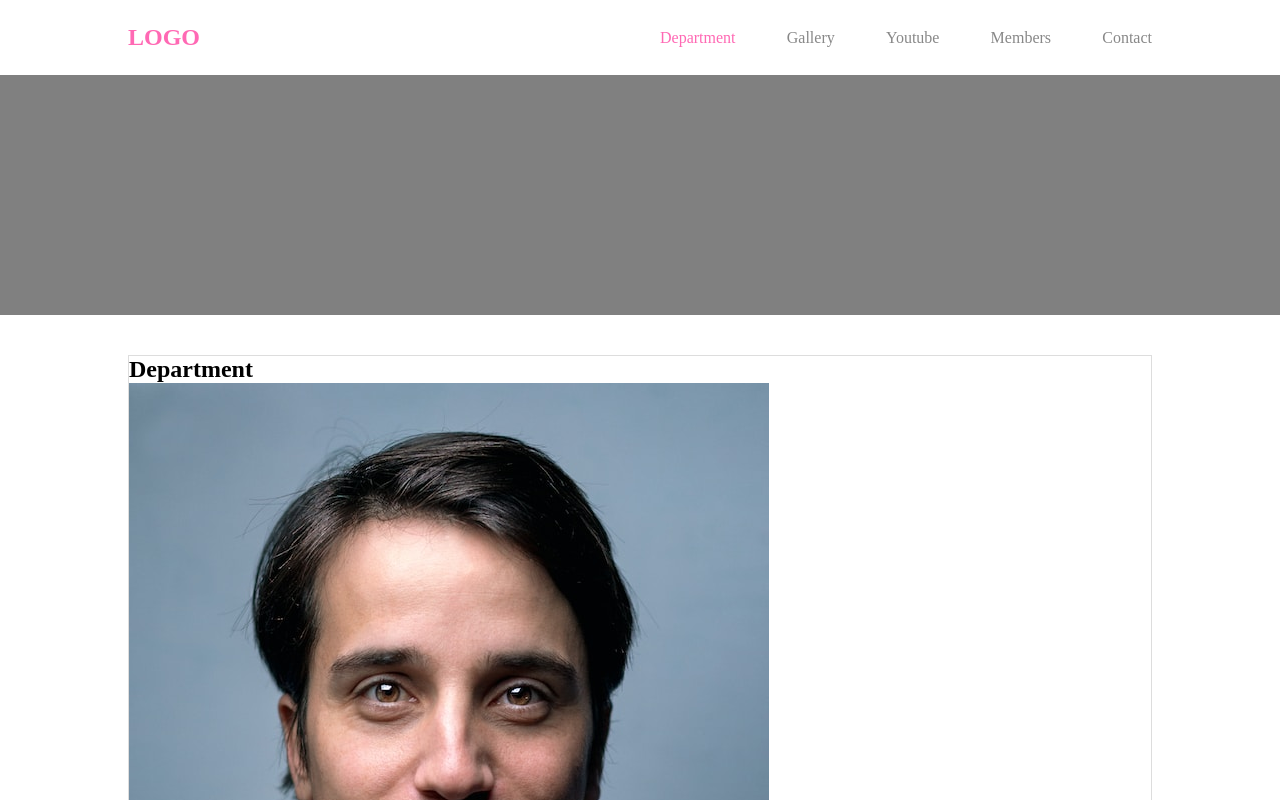
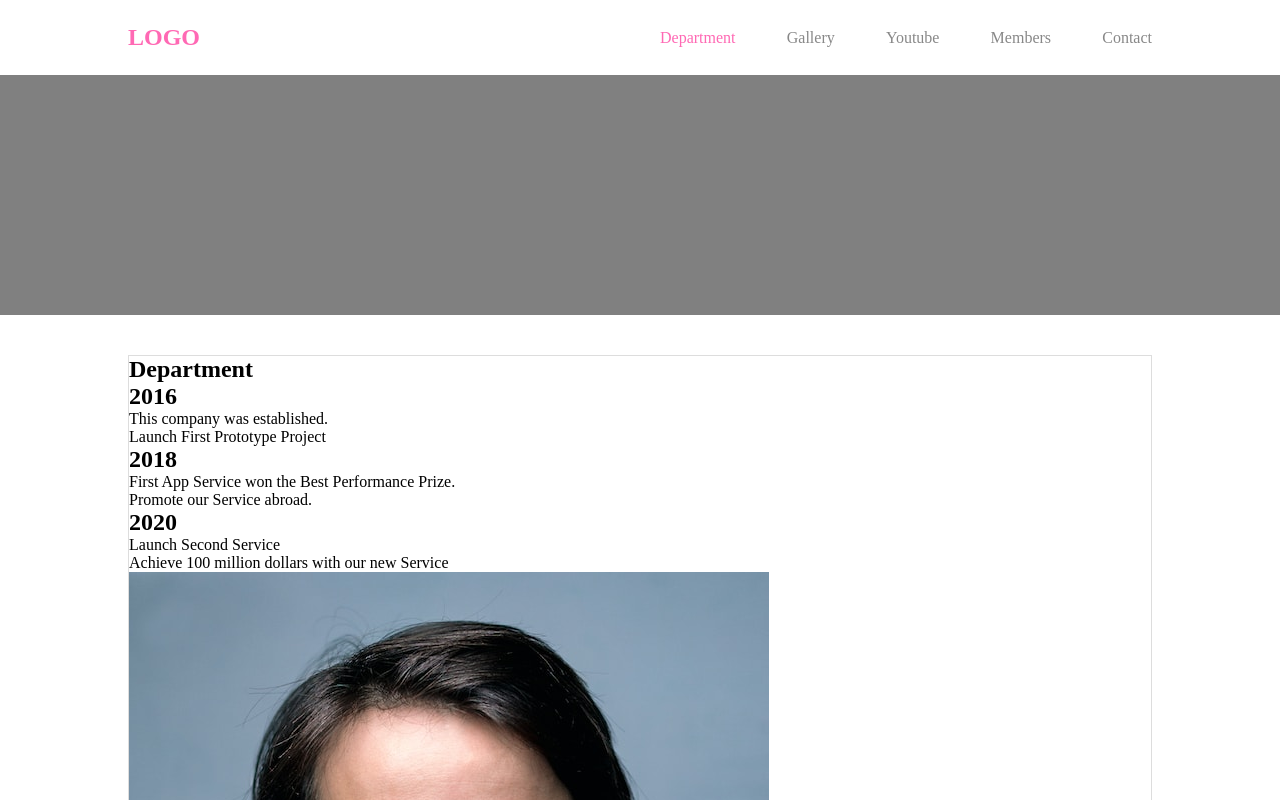
Before and after one commit to tubi55/deploy-react, a React (Create React App) app: page /#/department in a window 1280 px wide. Shown: the top 800 px of the page. Built offline with nearby package versions, Linux system fonts and the light colour scheme.

Commit message:
복잡한 형태의 json구조 반복 출력

```diff
--- a/public/DB/history.json
+++ b/public/DB/history.json
@@ -2,20 +2,20 @@
   "history": [
     {
       "2016": [
-        "This was established.",
+        "This company was established.",
         "Launch First Prototype Project"
       ]
     },
     {
       "2018": [
-        "First App Service won the Best Performance.",
+        "First App Service won the Best Performance Prize.",
         "Promote our Service abroad."
       ]
     },
     {
       "2020": [
-        "Launch Second Serviced",
-        "Achieve 100million dollar business Model"
+        "Launch Second Service",
+        "Achieve 100 million dollars with our new Service"
       ]
     }
   ]
--- a/src/components/sub/department/Department.jsx
+++ b/src/components/sub/department/Department.jsx
@@ -5,6 +5,7 @@
 export default function Department() {
 	console.log('re-render');
 	const [Department, setDepartment] = useState([]);
+	const [History, setHistory] = useState([]);
 
 	useEffect(() => {
 		//해당 useEffect구문은 컴포넌트 마운트시 한번만 동작됨
@@ -14,10 +15,32 @@
 				console.log(json.members);
 				setDepartment(json.members);
 			});
+
+		fetch(`${path}/DB/history.json`)
+			.then((data) => data.json())
+			.then((json) => {
+				console.log(json.history);
+				setHistory(json.history);
+			});
 	}, []);
 
 	return (
 		<Layout title={'Department'}>
+			<div>
+				{History.map((data, idx) => {
+					return (
+						<article key={idx}>
+							{/* {2016: 배열} */}
+							<h2>{Object.keys(data)[0]}</h2>
+							<ul>
+								{Object.values(data)[0].map((data, idx) => {
+									return <li key={idx}>{data}</li>;
+								})}
+							</ul>
+						</article>
+					);
+				})}
+			</div>
 			{Department.map((member, idx) => {
 				return (
 					<article key={idx}>
@@ -38,4 +61,7 @@
 	2. useEffect를 이용해서 컴포넌트 마운트시 한번만 외부데이터 fetching
 	3. 받아온 외부데이터는 useState를 통해서 state에 담아주고, state변경에 따라 화면 렌더링
 	4. state에 담겨있는 데이터로 map으로 반복돌면서 동적으로 돔생성 (JSX)
+
+	Object.keys(객체) : 객체의 key값만 배열로 반환
+	Object.values(객체) : 해당객체의 value값만 배열로 반환
 */
```
